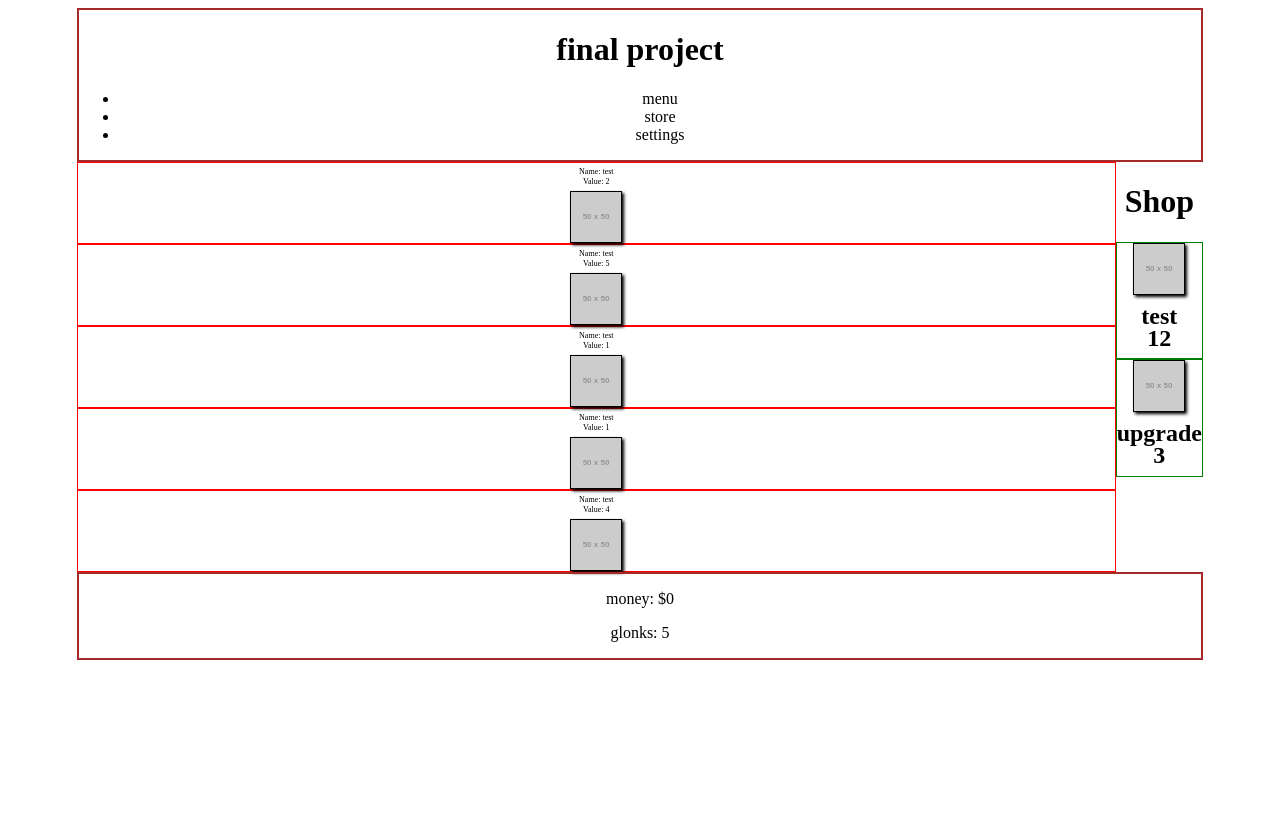
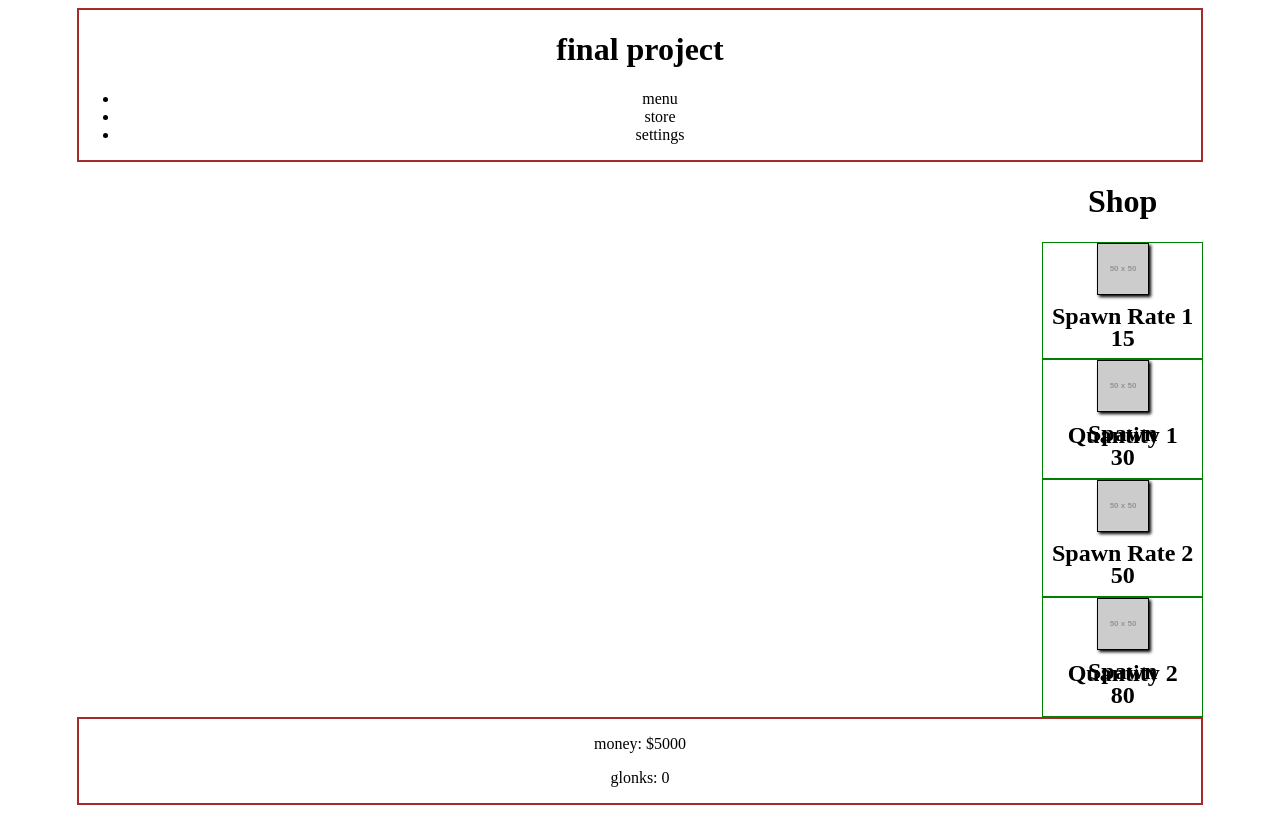
Before and after one commit to JosephHumphrey/CS-332-Final---Glonkulous, a React (Vite) app: page / in a window 1280 px wide. Built offline with nearby package versions, Linux system fonts and the light colour scheme.

Commit message:
glonk spawn vars changed from const to let

```diff
--- a/src/App.tsx
+++ b/src/App.tsx
@@ -23,20 +23,22 @@ function RandomNumberInRange(min: number, max: number) {
 
 function App() {
 
-  const [userMoney, setUserMoney] = useState<number>(0);
+  const [userMoney, setUserMoney] = useState<number>(5000);
   const [glonks, setGlonks] = useState<GlonkData[]>([]);
 
   const max_glonks = 20;
-  const spawn_interval_ms = 1000;
-  const glonk_min_value = 1;
-  const glonk_max_value = 5;
-  const glonks_spawn_min = 1;
-  const glonks_spawn_max = 1;
+  let spawn_interval_ms = 8000;
+  let glonk_min_value = 1;
+  let glonk_max_value = 5;
+  let glonks_spawn_min = 1;
+  let glonks_spawn_max = 1;
 
   // Handle Shop
   const [availableItems, setAvailableItems] = useState<ShopItemData[]>([
-    { id: 1, name: "test", cost: 12, description: "lorem ipsum", icon: "" },
-    { id: 2, name: "upgrade", cost: 3, description: "hello", icon: "" },
+    { id: 1, name: "Spawn Rate 1", cost: 15, description: "Glonks now spawn every 3 seconds", icon: "" },
+    { id: 2, name: "Spawn Quantity 1", cost: 30, description: "Up to 3 glonks can now spawn at a time", icon: "" },
+    { id: 3, name: "Spawn Rate 2", cost: 50, description: "Glonks now spawn every second", icon: "" },
+    { id: 4, name: "Spawn Quantity 2", cost: 80, description: "Up to 5 glonks can now spawn at a time", icon: "" },
   ]);
 
   // Handle buying an item
@@ -44,11 +46,24 @@ function App() {
     if (userMoney >= item.cost) {
       setUserMoney(prev => prev - item.cost);
       setAvailableItems(prev => prev.filter(i => i.id !== item.id));
-      console.log(`Bought ${item.name}. Remaining money: ${userMoney - item.cost}`);
+      console.log(`Bought ${item.name} id: ${item.id}. Remaining money: ${userMoney - item.cost}`);
 
-      switch(item.id) {
+      switch(item.id) { //❗changes not taking effect for some reason
         case 1: {
-          // do whatever the upgrade should do
+          spawn_interval_ms = 3000;
+          break;
+        }
+        case 2: {
+          glonks_spawn_max = 3;
+          break;
+        }
+        case 3: {
+          spawn_interval_ms = 1000;
+          break;
+        }
+        case 4: {
+          glonks_spawn_min = 2;
+          glonks_spawn_max = 5;
           break;
         }
       }
@@ -57,7 +72,6 @@ function App() {
       console.log("Not enough money!");
     }
   };
-
 
   // Handle Field / Glonks
   // Callback to handle clicks from Field
```
Lines whose indentation alone changed are shown as unchanged.
